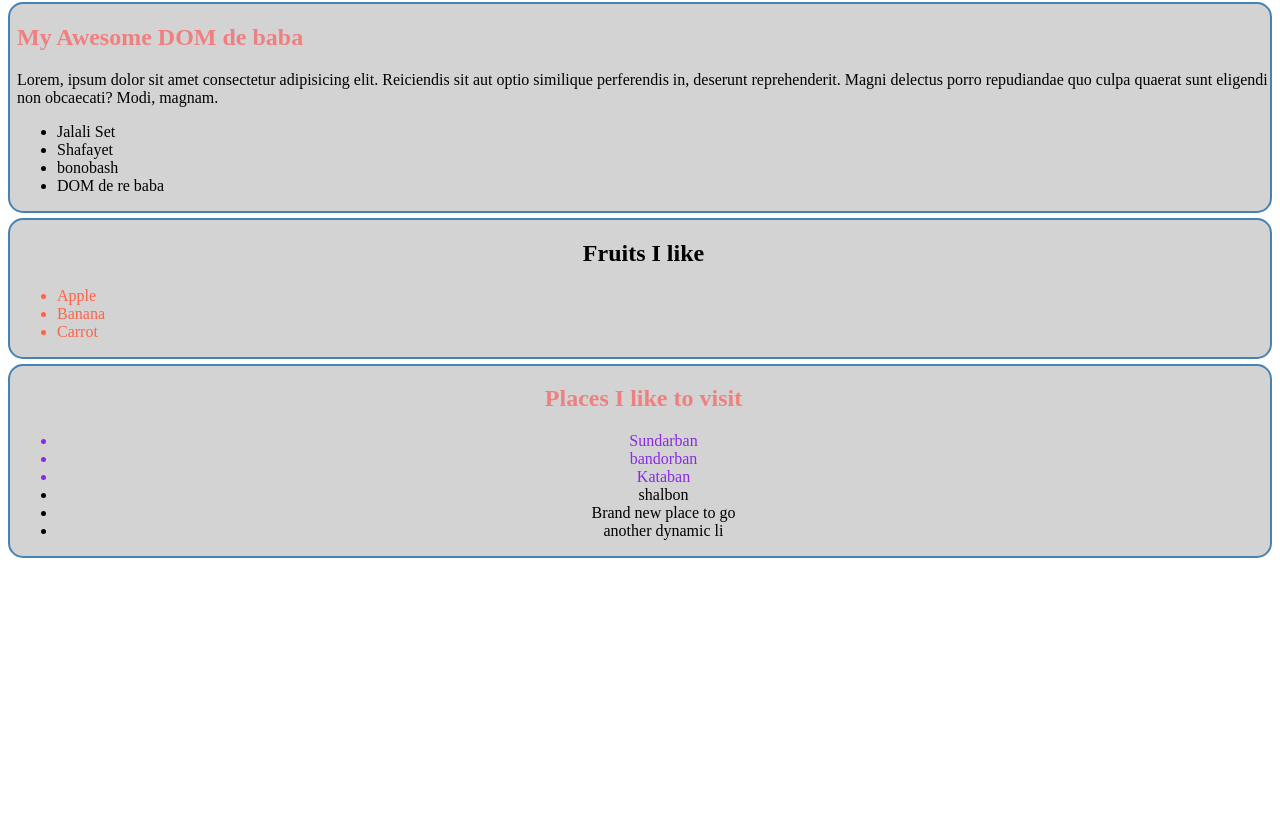
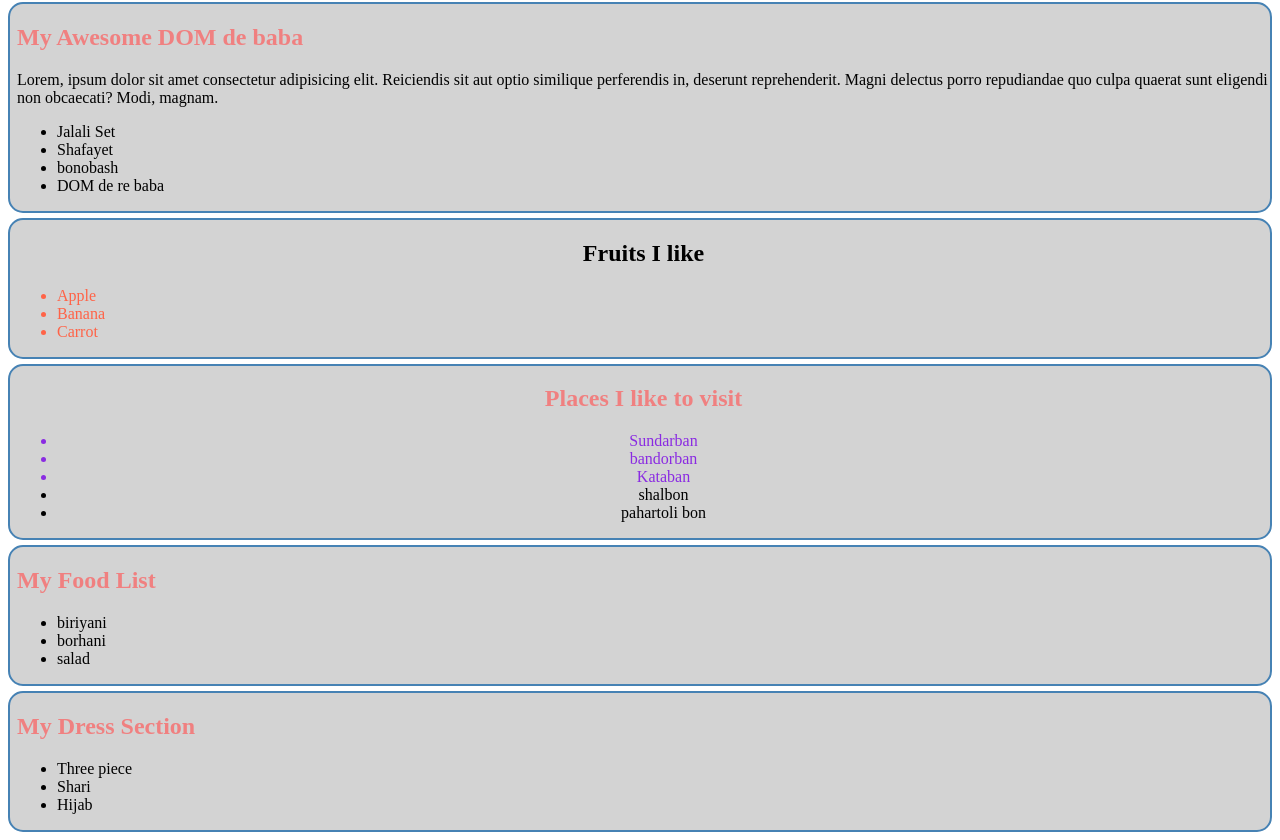
Before and after one commit to Nusrat-021/basic-DOM, a plain HTML site: page index.html in a window 1280 px wide. Shown: the part 78-918 px from the top of the page. Before the commit the page ends 800 px from the top, so only its background shows below. Drawn offline with Linux system fonts and the light colour scheme.

Commit message:
creating elements using innerHTML

```diff
--- a/index.html
+++ b/index.html
@@ -5,13 +5,12 @@
     <meta name="viewport" content="width=device-width, initial-scale=1.0" />
     <title>Document</title>
     <link rel="stylesheet" href="./styles/styles.css" />
-
   </head>
   <body>
     <header>
       <h1>Welcome to my DOM</h1>
     </header>
-    <main>
+    <main id="main-container">
       <section>
         <h1>My Awesome DOM de baba</h1>
         <p>
@@ -28,7 +27,9 @@
         </ul>
       </section>
       <section class="fruits-container">
-        <h1 id="fruits-title" class="some-class random-class blue-bg">Fruits I like</h1>
+        <h1 id="fruits-title" class="some-class random-class blue-bg">
+          Fruits I like
+        </h1>
         <ul>
           <li>Apple</li>
           <li>Banana</li>
@@ -37,17 +38,21 @@
       </section>
       <section id="places-container" class="large-text">
         <h1 id="places-title">Places I like to visit</h1>
-        <ul>
-          <li class="important-places">Sundarban</li>
-          <li class="important-places">bandorban</li>
-          <li class="important-places">Kataban</li>
+        <ul id="places-list">
+          <li class="important-places">
+            Sundarban
+          </li>
+          <li class="important-places">
+            bandorban</li>
+          <li class="important-places">
+            Kataban</li>
           <li>shalbon</li>
         </ul>
       </section>
     </main>
 
     <script src="./js/dom.js"></script>
+    <script src="./js/append.js"></script>
     <script src="./js/styleInJs.js"></script>
-
   </body>
 </html>
--- /dev/null
+++ b/js/append.js
@@ -0,0 +1,54 @@
+
+// 01. where to add: get the parent element
+const placesList = document.getElementById('places-list');
+// console.log(placesList);
+
+// 02. what to be added: create a new element
+const li = document.createElement('li');
+
+// set the value of new element
+li.innerText='pahartoli bon';
+
+// 03. add the child/new element
+placesList.appendChild(li);
+
+// adding a total section
+const mainContainer = document.getElementById('main-container');
+
+const section = document.createElement('section');
+
+
+// innerText to create and add new element
+const h1 = document.createElement('h1');
+h1.innerText='My Food List';
+section.appendChild(h1);
+
+const ul = document.createElement('ul');
+const li1=document.createElement('li');
+li1.innerText='biriyani';
+ul.appendChild(li1);
+
+const li2= document.createElement('li');
+li2.innerText='borhani';
+ul.appendChild(li2);
+
+const li3= document.createElement('li');
+li3.innerText='salad';
+ul.appendChild(li3);
+
+section.appendChild(ul);
+mainContainer.appendChild(section);
+
+// set innerHTML directly
+const sectionDress = document.createElement('section');
+
+sectionDress.innerHTML=`
+    <h1>My Dress Section</h1>
+    <ul>
+        <li>Three piece</li>
+        <li>Shari</li>
+        <li>Hijab</li>
+    </ul>
+`;
+
+mainContainer.appendChild(sectionDress);
--- a/js/dom.js
+++ b/js/dom.js
@@ -26,7 +26,7 @@ for (const place of places) {
 
 // option 04
 // querySelection
-const li = document.querySelector(".fruits-container li");
+// const li = document.querySelector(".fruits-container li");
 // console.log(li);
 
 // option 05
--- a/js/styleInJs.js
+++ b/js/styleInJs.js
@@ -18,19 +18,19 @@ placesContainer.classList.add('text-center');
 placesContainer.classList.remove('large-text');
 
 // console.log(placesContainer.childNodes);
-console.log(placesContainer.childNodes);
+// console.log(placesContainer.childNodes);
 
 
 // getting one element
 const placeURL = document.querySelector('#places-container ul');
-console.log(placeURL);
+// console.log(placeURL);
 
 // creating a new element using createElement() method
-const newLi = document.createElement('li');
-newLi.innerText='Brand new place to go';
-placeURL.appendChild(newLi);
-console.log(placeURL);
+// const newLi = document.createElement('li');
+// newLi.innerText='Brand new place to go';
+// placeURL.appendChild(newLi);
+// console.log(placeURL);
 
-const newLi2 = document.createElement('li');
-newLi2.innerText='another dynamic li';
-placeURL.appendChild(newLi2)
+// const newLi2 = document.createElement('li');
+// newLi2.innerText='another dynamic li';
+// placeURL.appendChild(newLi2)
```
